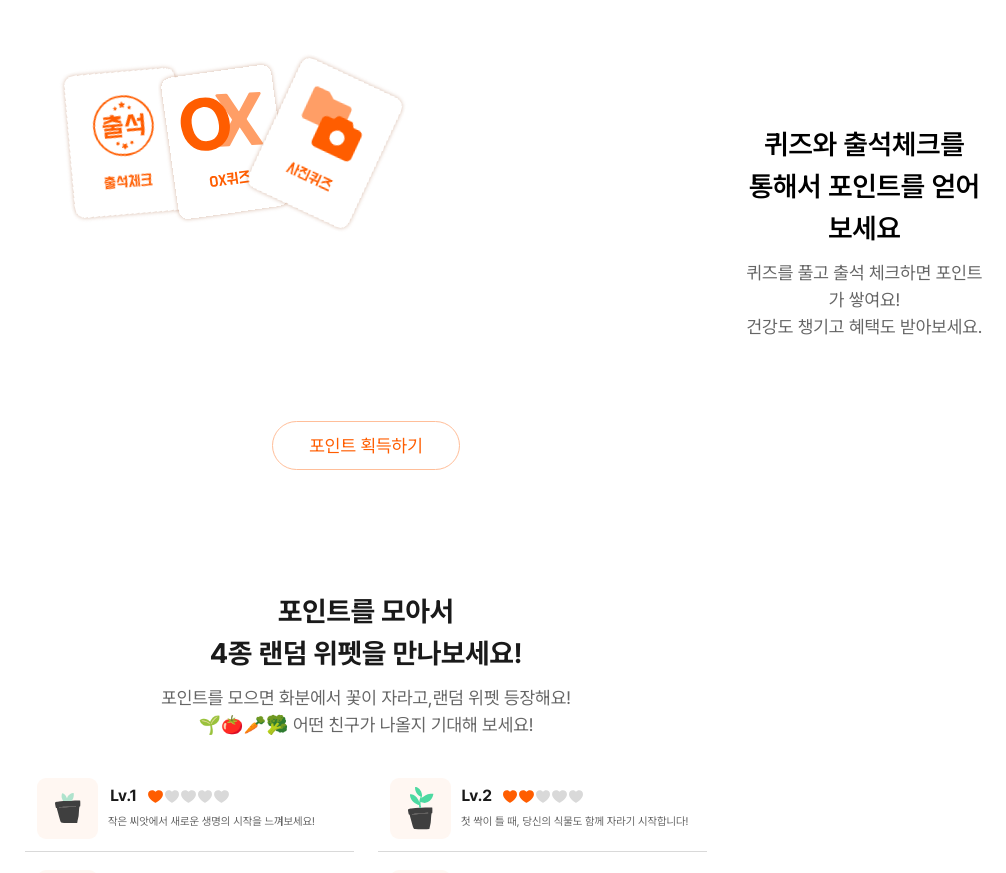
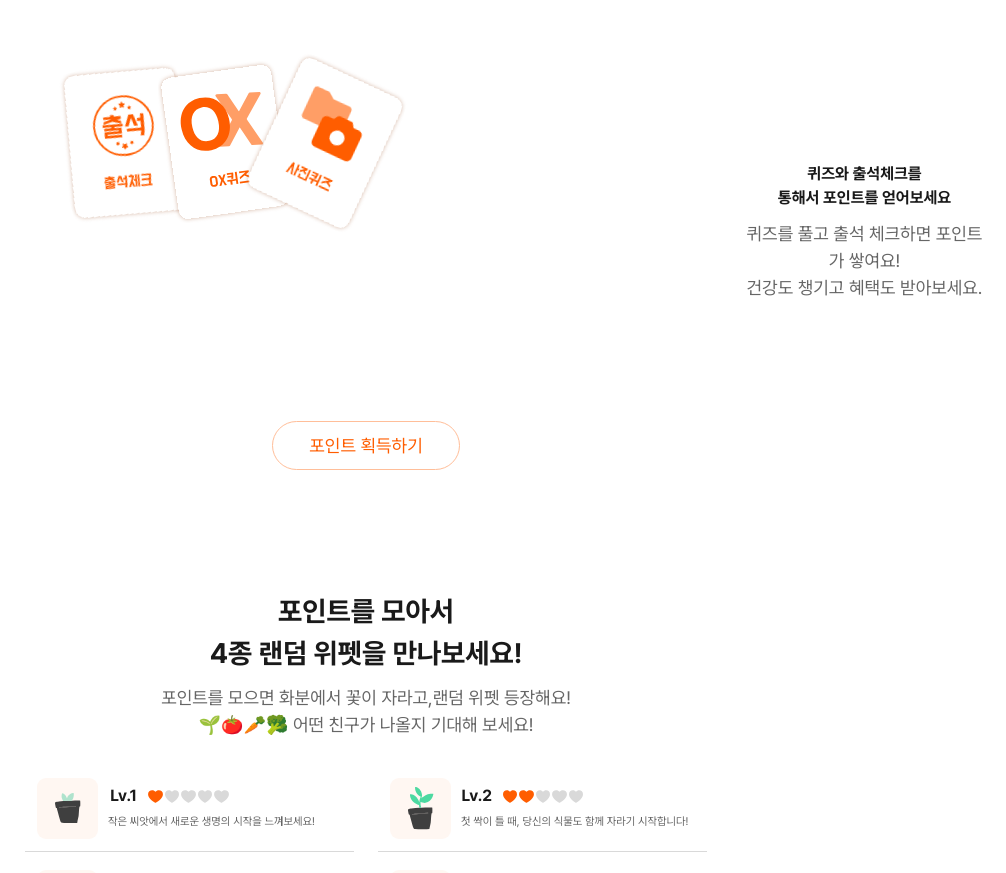
Before and after one commit to hyun2e/weat-landing, a React (Vite) app: page / in a window 1280 px wide. Shown: the part 4040-4913 px from the top of the page, without its empty margins (274-1280 px from the left). Built offline with nearby package versions, Linux system fonts and the light colour scheme.

Commit message:
cheol edit2

```diff
--- a/src/sections/Character.jsx
+++ b/src/sections/Character.jsx
@@ -23,6 +23,11 @@ const CardWrapper = styled.div`
   align-items: center;
   justify-content: center; /* 가로 가운데 정렬 */
   text-align: center;
+
+  @media (max-width: ${({ theme }) => theme.breakpoints.mobile}) {
+    display: flex;
+    flex-direction: column;
+  }
 `;
 
 const CharacterWrapper = styled.div`
@@ -41,6 +46,11 @@ const CharacterWrapper = styled.div`
   img:hover {
     transform: scale(1.1); /* 호버 시 이미지 크기 확대 */
   }
+
+  @media (max-width: ${({ theme }) => theme.breakpoints.mobile}) {
+    gap: 0px; /* 이미지 간의 간격 */
+  }
+
 `;
 
 
@@ -50,6 +60,10 @@ const Texth2 = styled.a`
   font-size: ${({ theme }) => theme.fontSizes.fs28};
   font-weight: 700;
   text-align: center;
+
+  @media (max-width: ${({ theme }) => theme.breakpoints.mobile}) {
+    font-size: ${({ theme }) => theme.fontSizes.fs22};
+  }
 `;
 
 const Texth3 = styled.a`
@@ -57,6 +71,10 @@ const Texth3 = styled.a`
   font-size: ${({ theme }) => theme.fontSizes.fs24};
   font-weight: 500;
   text-align: center;
+
+  @media (max-width: ${({ theme }) => theme.breakpoints.mobile}) {
+    font-size: ${({ theme }) => theme.fontSizes.fs16};
+  }
 `;
 
 const TextP = styled.a`
@@ -64,6 +82,10 @@ const TextP = styled.a`
   font-size: ${({ theme }) => theme.fontSizes.fs18};
   font-weight: 400;
   text-align: center;
+
+  @media (max-width: ${({ theme }) => theme.breakpoints.mobile}) {
+    font-size: ${({ theme }) => theme.fontSizes.fs14};
+  }
 `;
 
 const TextWrapper = styled.div`
--- a/src/sections/Info1.jsx
+++ b/src/sections/Info1.jsx
@@ -19,7 +19,7 @@ const Info1Wrapper = styled.div`
 
 const ContentGrad = styled.img`
   width: 100%;
-  height: 560px;
+  height: 561px;
   position: absolute;
   bottom: 0;
   z-index: 100;
--- a/src/sections/Quiz.jsx
+++ b/src/sections/Quiz.jsx
@@ -41,12 +41,28 @@ const QuizCardWrapper = styled.div`
   overflow: visible; /* 카드가 움직여도 잘 보이게 합니다 */
 `;
 
+const Texth2 = styled.a`
+  color: ${({ theme }) => theme.colors.grey900};
+  font-size: ${({ theme }) => theme.fontSizes.fs16};
+  font-weight: 700;
+  line-height: 1.5; /* 1.5배 간격 */
+  text-align: center;
+
+  @media (max-width: ${({ theme }) => theme.breakpoints.mobile}) {
+    font-size: ${({ theme }) => theme.fontSizes.fs22};
+  }
+`;
+
 // 텍스트 링크 스타일입니다.
 const TextP = styled.a`
   color: ${({ theme }) => theme.colors.grey600};
   font-size: ${({ theme }) => theme.fontSizes.fs18};
   font-weight: 400;
   text-align: center;
+
+  @media (max-width: ${({ theme }) => theme.breakpoints.mobile}) {
+    font-size: ${({ theme }) => theme.fontSizes.fs14};
+  }
 `;
 
 // 텍스트 전체를 감싸는 영역입니다.
@@ -152,9 +168,9 @@ const Quiz = () => {
           />
         </QuizCardWrapper>
         <TextWrapper>
-          <h2>
+          <Texth2>
             퀴즈와 출석체크를 <br /> 통해서 포인트를 얻어보세요
-          </h2>
+          </Texth2>
           <TextP>
             퀴즈를 풀고 출석 체크하면 포인트가 쌓여요!
             <br /> 건강도 챙기고 혜택도 받아보세요.
```
